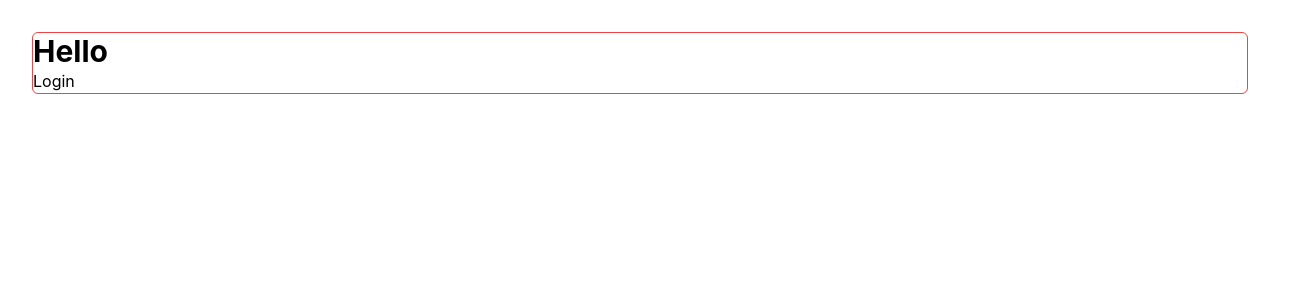
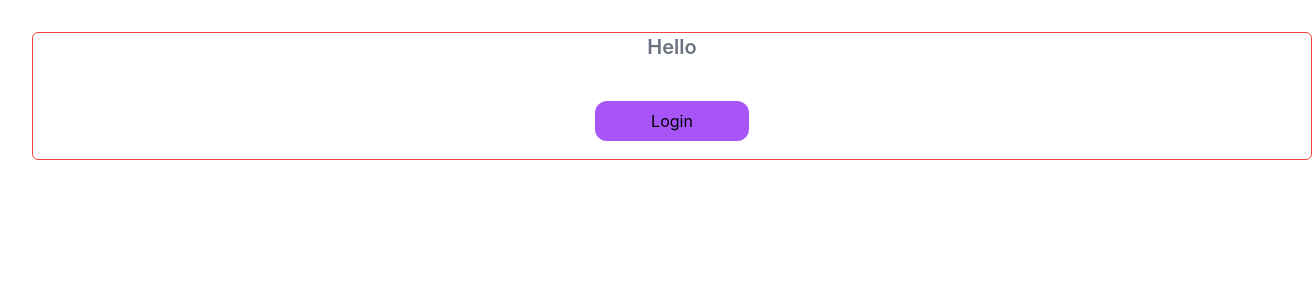
Before and after one commit to TarasMakarchuk/tailwind-course-36min-red-group, a React (Create React App) app: page / in a window 1280 px wide. Shown: the top 300 px of the page, 1312 px wide, since content can reach past the window. Built offline with nearby package versions, Linux system fonts and the light colour scheme.

Commit message:
add tailwind styles for app.js

```diff
--- a/package.json
+++ b/package.json
@@ -36,6 +36,7 @@
     ]
   },
   "devDependencies": {
+    "sass": "^1.64.1",
     "tailwindcss": "^3.3.3"
   }
 }
--- a/src/App.js
+++ b/src/App.js
@@ -1,8 +1,10 @@
+import styles from "./App.module.scss";
+
 function App() {
   return (
-    <div className="border border-red-500 rounded-md m-8">
-      <h1 className="text-3xl font-bold"> Hello </h1>
-      <button>Login</button>
+    <div className={styles.parent}>
+      <h1 className={styles.header}>Hello</h1>
+      <button className={styles.button}>Login</button>
     </div>
   );
 }
--- /dev/null
+++ b/src/App.module.scss
@@ -0,0 +1,11 @@
+.parent {
+  @apply border border-red-500 rounded-md m-8 h-32 w-full;
+}
+
+.header {
+  @apply text-xl font-semibold text-center text-gray-500;
+}
+
+.button {
+  @apply mt-10 bg-green-500 bg-opacity-50 block mx-auto py-2 px-14 rounded-xl md:bg-purple-500 dark:bg-red-600;
+}
```
Also changed, not shown: 2 other files (tests, documents, lock files or other folders).
